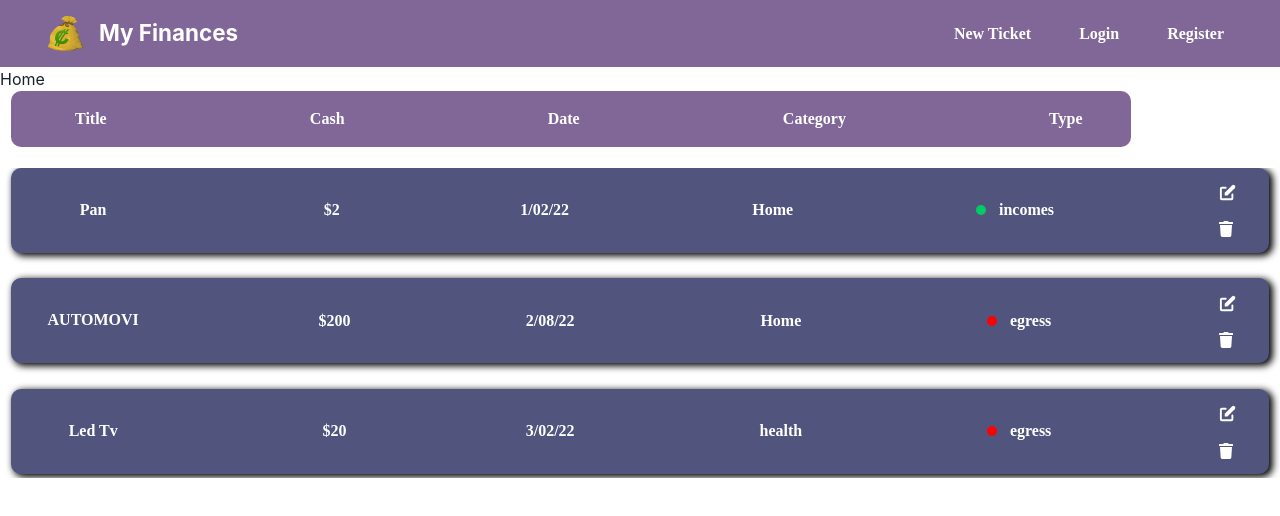
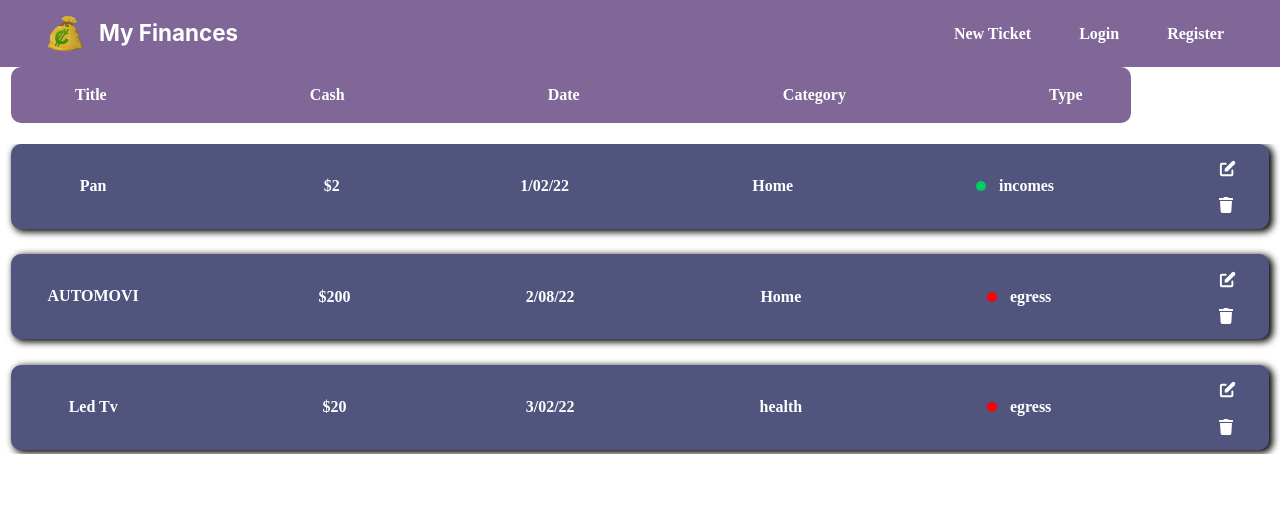
Before and after one commit to leandromartinez236/My-finances-App, a React (Create React App) app: page / in a window 1280 px wide. Shown: the top 516 px of the page. Built offline with nearby package versions, Linux system fonts and the light colour scheme.

Commit message:
merge card features and card view

```diff
--- a/src/pages/Home.js
+++ b/src/pages/Home.js
@@ -4,7 +4,7 @@ import Cards from "./Cards";
 const Home = () => {
   return (
     <div>
-      <h1>Home</h1>
+      {/* <h1>Home</h1> */}
       <Cards />
     </div>
   );
```
